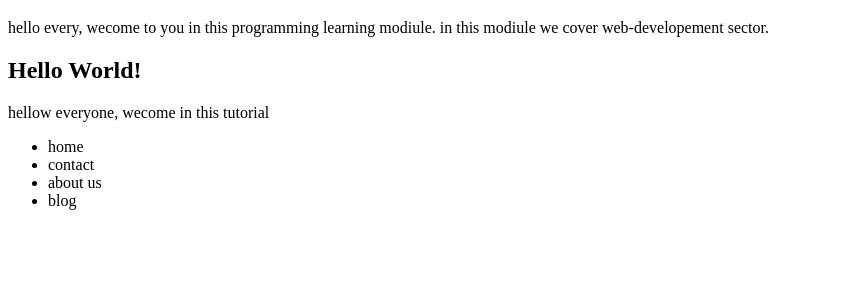
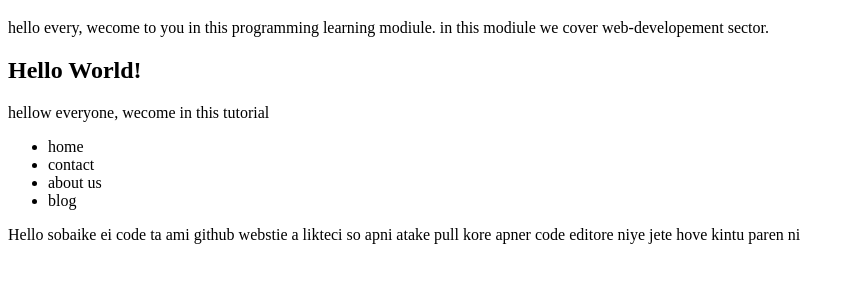
Before and after one commit to Skillgrowbd/My-First-Project, a plain HTML site: page index.html in a window 1280 px wide. Shown: the part 61-344 px from the top of the page, without its empty margins (0-855 px from the left). Drawn offline with Linux system fonts and the light colour scheme.

Commit message:
Update index.html

```diff
--- a/index.html
+++ b/index.html
@@ -25,5 +25,7 @@
             </ul>
         </nav>
     </div>
+
+    <p>Hello sobaike ei code ta ami github webstie a likteci so apni atake pull kore apner code editore niye jete hove kintu paren ni</p>
 </body>
 </html>
```
